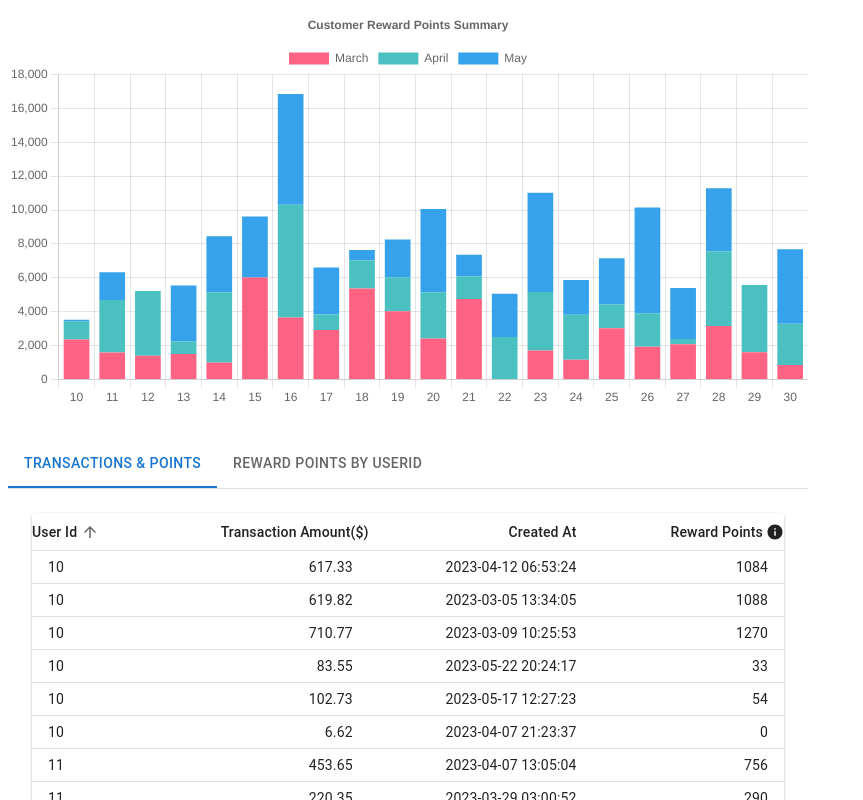
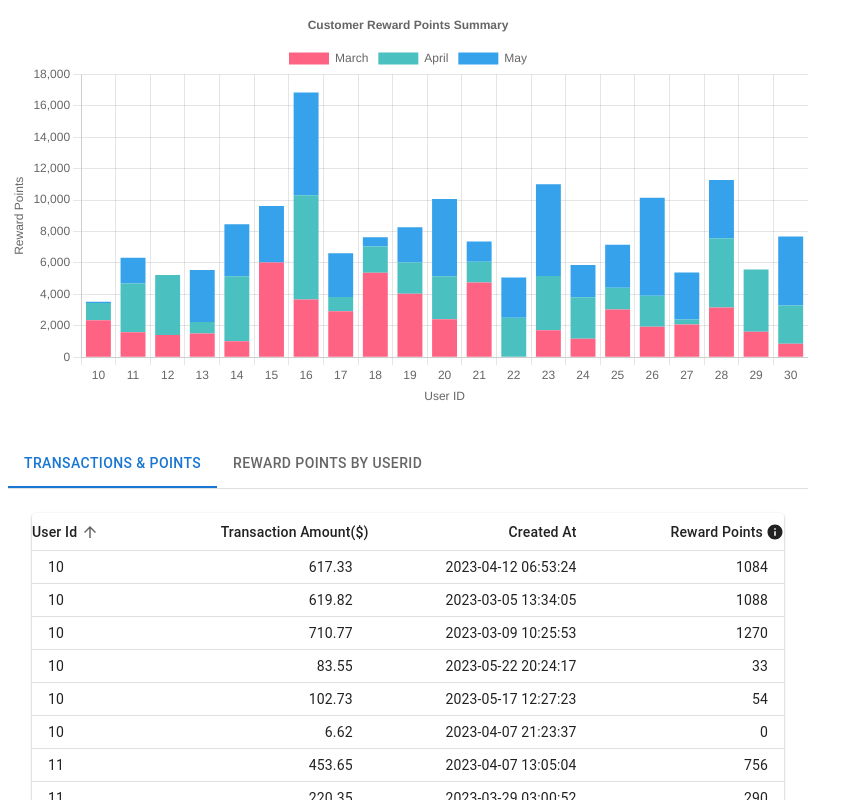
Before and after one commit to windyzhang777/charter-assignment-vercel, a React (Create React App) app: page / in a window 1280 px wide. Shown: the top 800 px of the page, without its empty margins (0-863 px from the left). Built offline with nearby package versions, Linux system fonts and the light colour scheme; data requests are answered from the project's data file.

Commit message:
added axis title

```diff
--- a/src/components/DataChart.js
+++ b/src/components/DataChart.js
@@ -32,9 +32,17 @@ export const options = {
   scales: {
     x: {
       stacked: true,
+      title: {
+        display: true,
+        text: "User ID",
+      },
     },
     y: {
       stacked: true,
+      title: {
+        display: true,
+        text: "Reward Points",
+      },
     },
   },
 };
```
